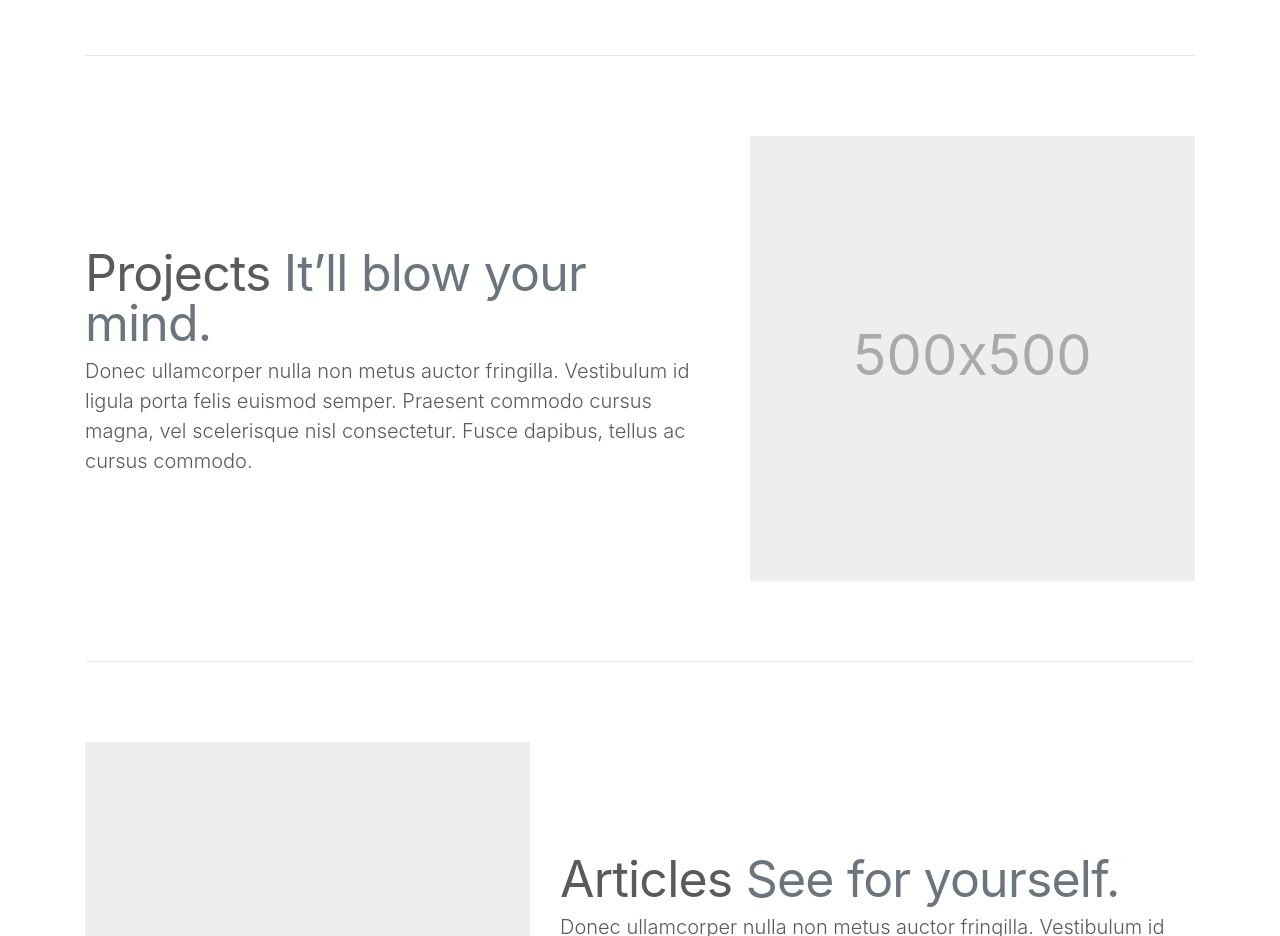
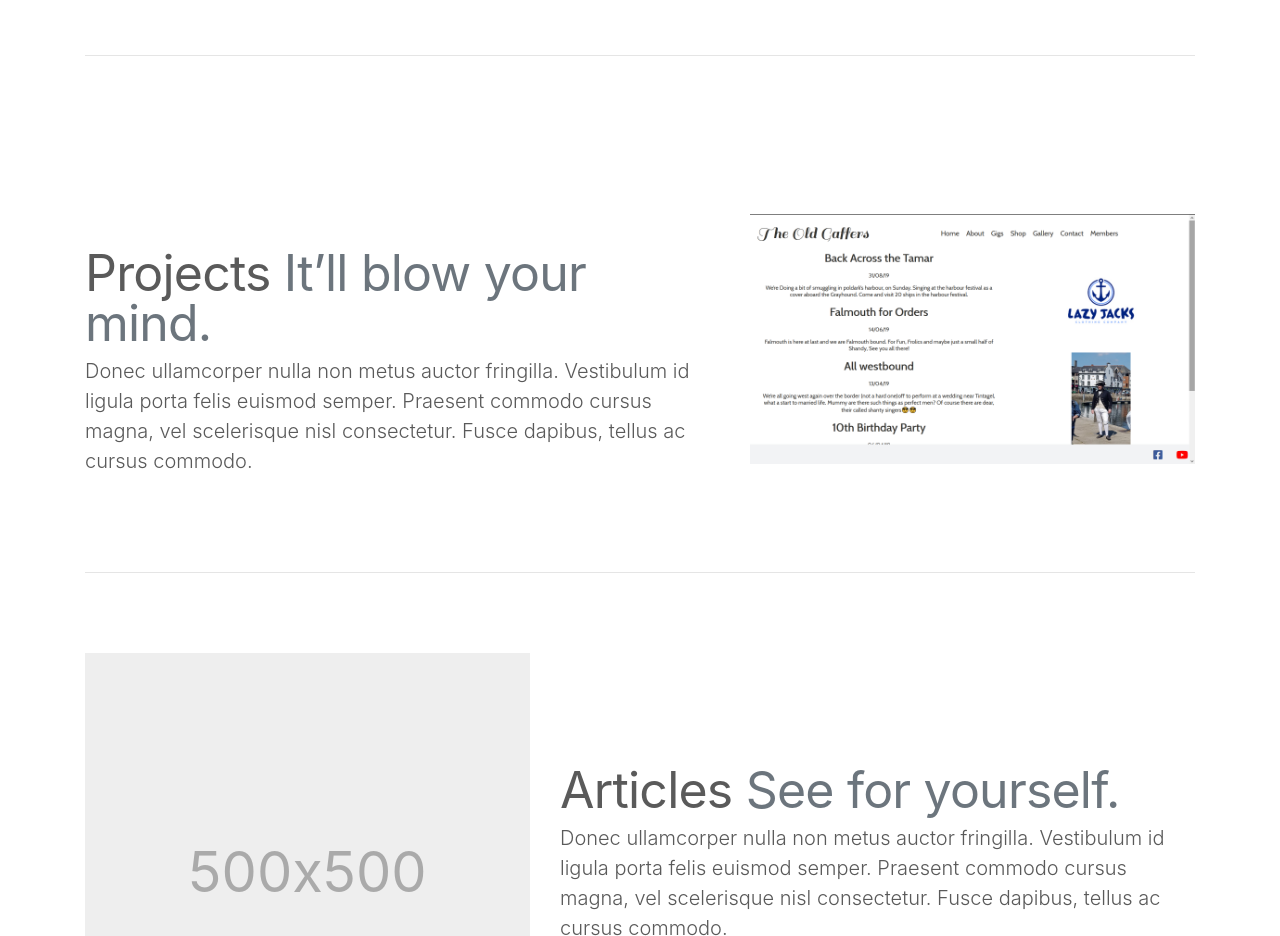
Before and after one commit to sophieatgithub/portfolioWebsite, a website: page index.html in a window 1280 px wide. Shown: the part 1000-1936 px from the top of the page. Drawn offline with nearby package versions, Linux system fonts and the light colour scheme.

Commit message:
adding screenshots from band project

```diff
--- a/index.html
+++ b/index.html
@@ -162,8 +162,8 @@
               <h2 class="featurette-heading">Projects <span class="text-muted">It’ll blow your mind.</span></h2>
               <p class="lead">Donec ullamcorper nulla non metus auctor fringilla. Vestibulum id ligula porta felis euismod semper. Praesent commodo cursus magna, vel scelerisque nisl consectetur. Fusce dapibus, tellus ac cursus commodo.</p>
             </div>
-            <div class="col-md-5">
-              <svg class="bd-placeholder-img bd-placeholder-img-lg featurette-image img-fluid mx-auto" width="500" height="500" xmlns="http://www.w3.org/2000/svg" preserveAspectRatio="xMidYMid slice" focusable="false" role="img" aria-label="Placeholder: 500x500"><title>Placeholder</title><rect width="100%" height="100%" fill="#eee"/><text x="50%" y="50%" fill="#aaa" dy=".3em">500x500</text></svg>
+            <div class="col-md-5" style="display: grid; align-items: center; margin-top: 50px;">
+              <img class="bd-placeholder-img bd-placeholder-img-lg featurette-image img-fluid mx-auto" src="/media/screenshots/homepage.png" width="500" height="500" >
             </div>
           </div>
 
```
Also changed, not shown: media/screenshots/aboutpageMobile.png (added), media/screenshots/aboutpageWeb.png (added), media/screenshots/galleryMobile.png (added), media/screenshots/homepage.png (added), media/screenshots/purchasePageMobile.png (added).
